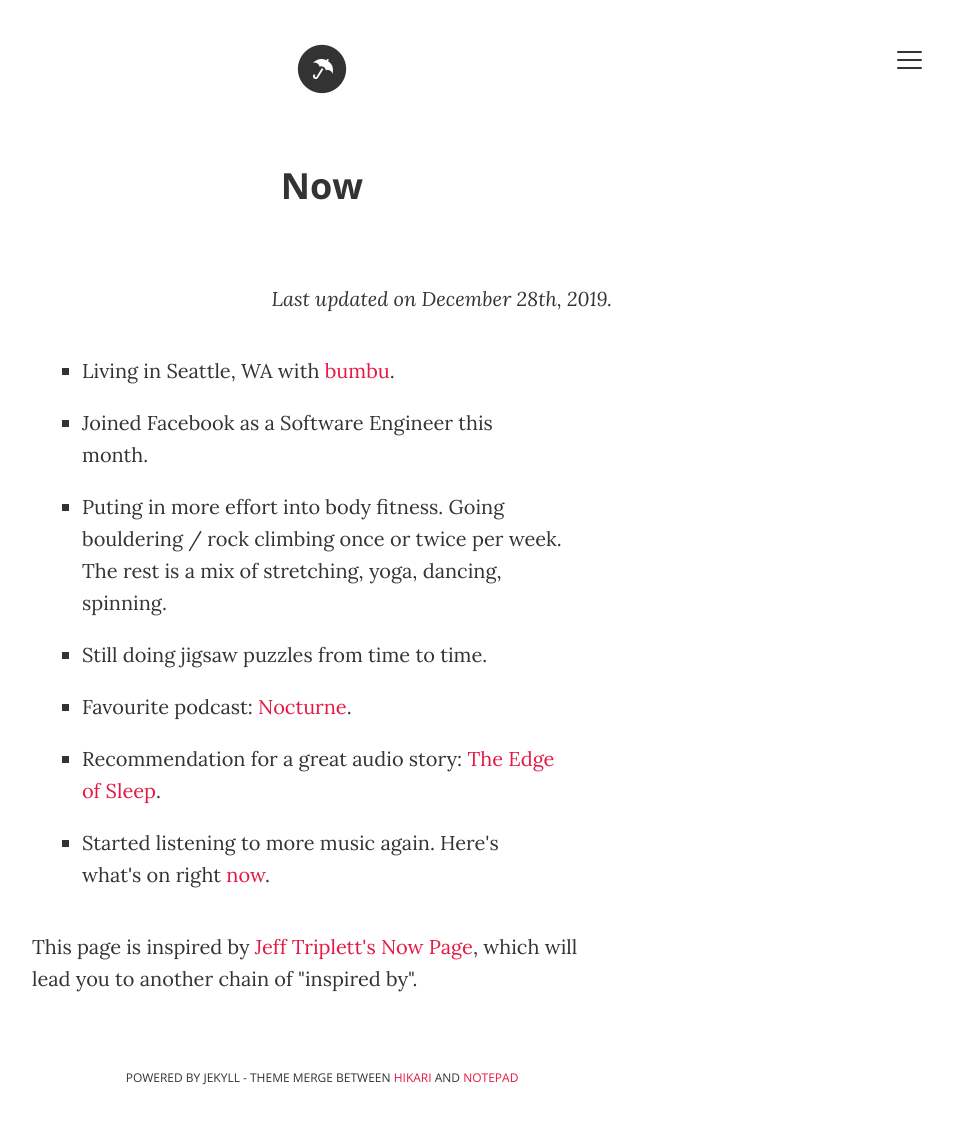
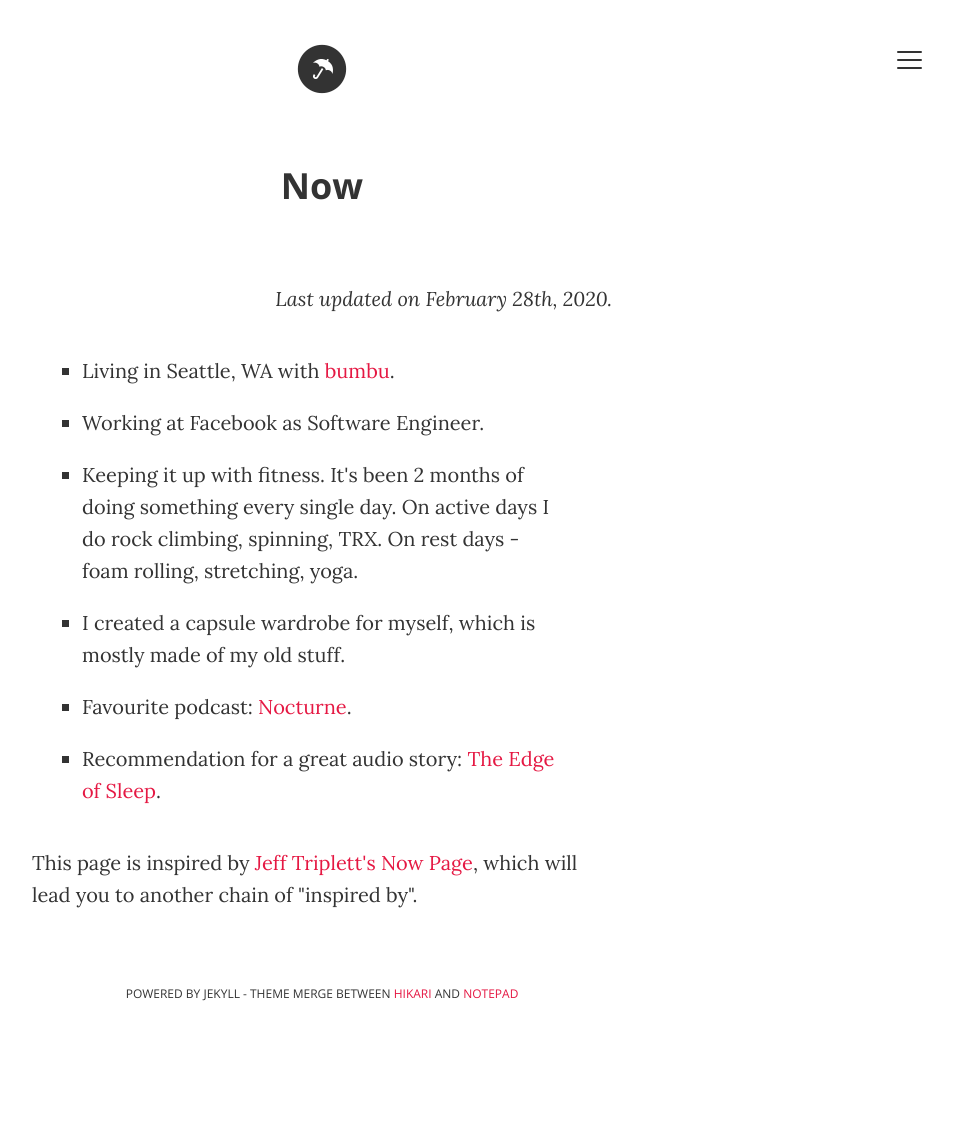
Before and after one commit to ana-balica/ana-balica.github.io, a Jekyll site: the page built from now.html, in a window 1280 px wide. Shown: the whole page, without its empty margins (318-1271 px from the left). Built offline with Jekyll 4.4.1, drawn with Linux system fonts in a browser that asks for light colours; comment, search, counter and statistics services are not loaded; after the commit the page ends 1044 px from its top, so only the background shows below that.

Commit message:
Update now.html

```diff
--- a/now.html
+++ b/now.html
@@ -6,15 +6,14 @@ description: "What I'm doing now"
 ---
 <div class="posts custom-page-container">
   <h1>Now</h1>
-  <p class="last-updated"><em>Last updated on December 28th, 2019.</em></p>
+  <p class="last-updated"><em>Last updated on February 28th, 2020.</em></p>
   <ul class="now-list">
       <li>Living in Seattle, WA with <a href="https://bumbu.me/" target="_blank">bumbu</a>.</li>
-      <li>Joined Facebook as a Software Engineer this month.</li>
-      <li>Puting in more effort into body fitness. Going bouldering / rock climbing once or twice per week. The rest is a mix of stretching, yoga, dancing, spinning.</li>
-      <li>Still doing jigsaw puzzles from time to time.</li>
+      <li>Working at Facebook as Software Engineer.</li>
+      <li>Keeping it up with fitness. It's been 2 months of doing something every single day. On active days I do rock climbing, spinning, TRX. On rest days - foam rolling, stretching, yoga.</li>
+      <li>I created a capsule wardrobe for myself, which is mostly made of my old stuff.</li>
       <li>Favourite podcast: <a href="https://nocturnepodcast.org/">Nocturne</a>.</li>
       <li>Recommendation for a great audio story: <a href="https://www.qcodemedia.com/theedgeofsleep">The Edge of Sleep</a>.</li>
-      <li>Started listening to more music again. Here's what's on right <a href="https://open.spotify.com/album/34hrDcvF6cVfSKS70c25Xn?si=SCF10GCASce2F4uAzSGLfA">now</a>.</li>
   </ul>
 
   <p>This page is inspired by <a href="https://jefftriplett.com/now/" target='_blank'>Jeff Triplett's Now Page</a>, which will lead you to another chain of "inspired by".</p>
```
